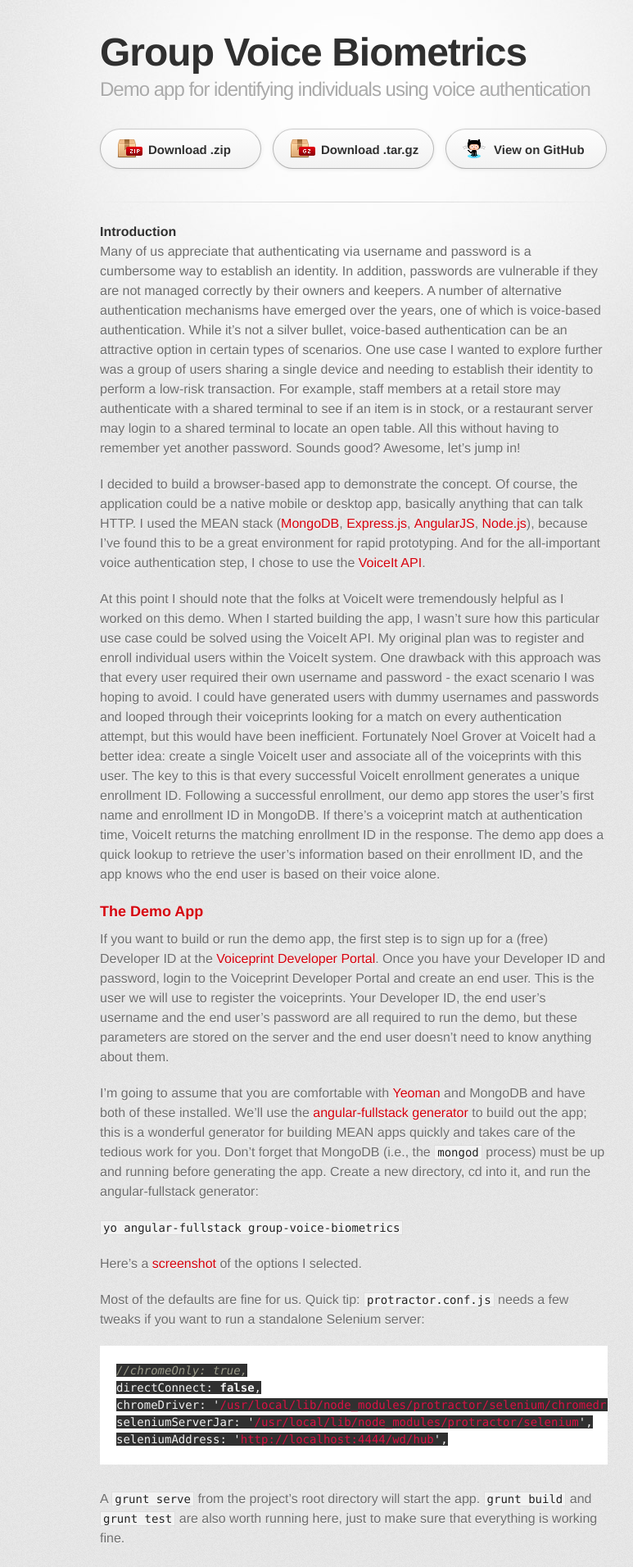
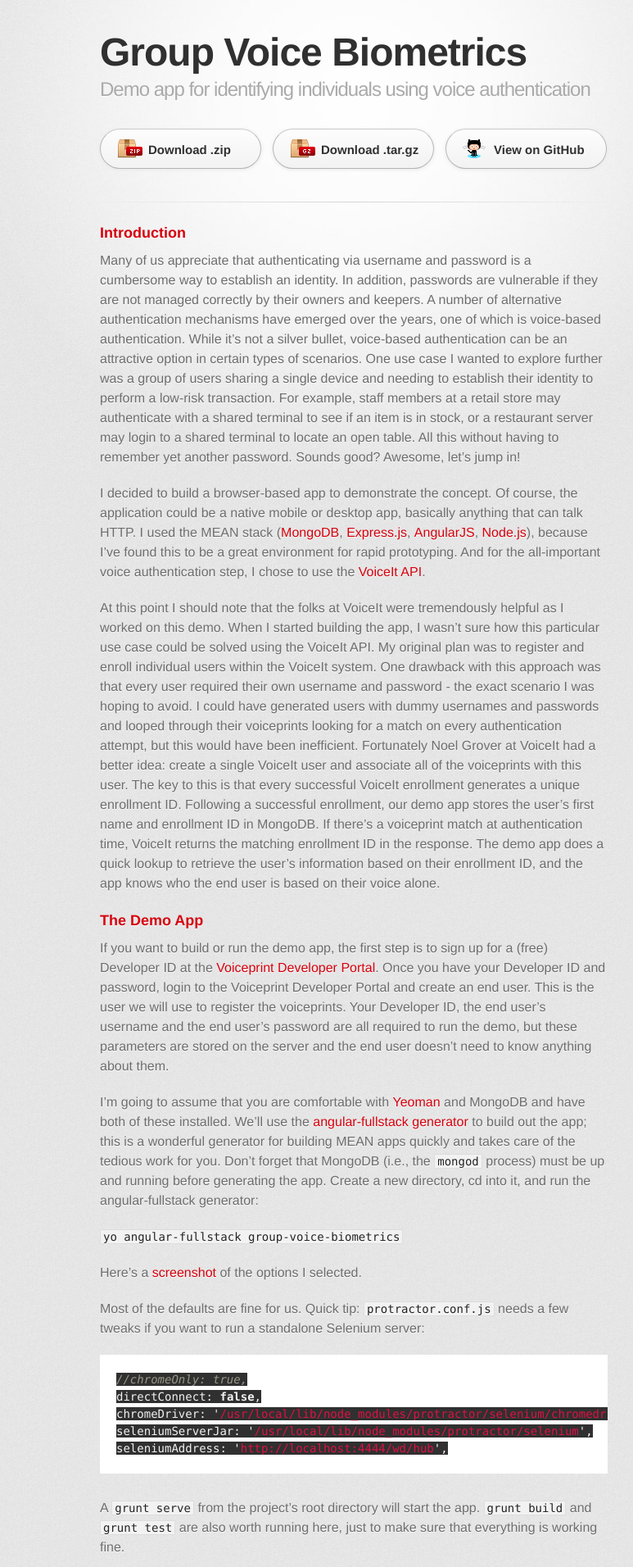
Before and after one commit to donnydazzler/group-voice-biometrics, a Jekyll site: the page built from index.md, in a window 1280 px wide. Shown: the top 1912 px of the page at 82% size, without its empty margins (208-981 px from the left). Built offline with Jekyll 4.4.1, drawn with Linux system fonts in a browser that asks for light colours; some web fonts are replaced; Markdown is read by kramdown in place of the engine named in the settings.

Commit message:
index.md update

````diff
--- a/index.md
+++ b/index.md
@@ -1,8 +1,7 @@
 ---
 layout: index
 ---
-#### Introduction
-
+### Introduction
 Many of us appreciate that authenticating via username and password is a cumbersome way to establish an identity. In addition, passwords are vulnerable if they are not managed correctly by their owners and keepers. A number of alternative authentication mechanisms have emerged over the years, one of which is voice-based authentication. While it's not a silver bullet, voice-based authentication can be an attractive option in certain types of scenarios. One use case I wanted to explore further was a group of users sharing a single device and needing to establish their identity to perform a low-risk transaction. For example, staff members at a retail store may authenticate with a shared terminal to see if an item is in stock, or a restaurant server may login to a shared terminal to locate an open table. All this without having to remember yet another password. Sounds good? Awesome, let's jump in!
 
 I decided to build a browser-based app to demonstrate the concept. Of course, the application could be a native mobile or desktop app, basically anything that can talk HTTP. I used the MEAN stack ([MongoDB](http://www.mongodb.org/), [Express.js](http://expressjs.com/), [AngularJS](https://angularjs.org/), [Node.js](http://nodejs.org/)), because I've found this to be a great environment for rapid prototyping. And for the all-important voice authentication step, I chose to use the [VoiceIt API](http://www.voiceit-tech.com/).
@@ -10,7 +9,6 @@
 At this point I should note that the folks at VoiceIt were tremendously helpful as I worked on this demo. When I started building the app, I wasn't sure how this particular use case could be solved using the VoiceIt API. My original plan was to register and enroll individual users within the VoiceIt system. One drawback with this approach was that every user required their own username and password - the exact scenario I was hoping to avoid. I could have generated users with dummy usernames and passwords and looped through their voiceprints looking for a match on every authentication attempt, but this would have been inefficient. Fortunately Noel Grover at VoiceIt had a better idea: create a single VoiceIt user and associate all of the voiceprints with this user. The key to this is that every successful VoiceIt enrollment generates a unique enrollment ID. Following a successful enrollment, our demo app stores the user's first name and enrollment ID in MongoDB. If there's a voiceprint match at authentication time, VoiceIt returns the matching enrollment ID in the response. The demo app does a quick lookup to retrieve the user's information based on their enrollment ID, and the app knows who the end user is based on their voice alone.
 
 ### The Demo App
-
 If you want to build or run the demo app, the first step is to sign up for a (free) Developer ID at the [Voiceprint Developer Portal](https://siv.voiceprintportal.com/). Once you have your Developer ID and password, login to the Voiceprint Developer Portal and create an end user. This is the user we will use to register the voiceprints. Your Developer ID, the end user's username and the end user's password are all required to run the demo, but these parameters are stored on the server and the end user doesn't need to know anything about them.
 
 I'm going to assume that you are comfortable with [Yeoman](http://yeoman.io/) and MongoDB and have both of these installed. We'll use the [angular-fullstack generator](https://github.com/DaftMonk/generator-angular-fullstack) to build out the app; this is a wonderful generator for building MEAN apps quickly and takes care of the tedious work for you. Don't forget that MongoDB (i.e., the `mongod` process) must be up and running before generating the app. Create a new directory, cd into it, and run the angular-fullstack generator:
@@ -40,7 +38,6 @@
 Run `npm install voice-it q request --save` to install the modules and add them to the dependency list. Now that the app's foundation is in place, let's build out the server side.
 
 ### Server-Side
-
 Before jumping into the server-side code, I have an Express body-parser configuration tip for you: since we are going to be POSTing WAV files to the server rather than JSON data, we need to ensure that the server is prepared to receive this kind of data and also files of a reasonable size. This gave me a multi-day headache; I'm hoping that others will benefit from my lesson learned! So make the following changes in `server/config/express.js`:
 
 ```javascript
@@ -50,7 +47,6 @@
 ```
 
 Next, create the following environment variables to store the important config data:
-
 `VOICEIT_EMAIL`
 `VOICEIT_PWD`
 `VOICEIT_DEV_ID`
@@ -337,21 +333,3 @@
 
 ### Next steps
 There are numerous extension points to this app. For example, you could add support for profile images, or add an audio visualization during the recording process (a la Chris Wilson's AudioRecorder demo, or [KITT's Voice Synthesizer](https://www.youtube.com/watch?v=WiTYzppwU7s)?!). On the server-side, the authentication process could be used to create an OAuth "voice grant flow". The OAuth Authorization Server would issue an OAuth access token upon successful voice authentication. Another extension point would be to combine the voice authentication process with a command. This becomes a powerful way to enhance the user experience: the user could authenticate and jump to a specific part of the app simply by saying a command.
-
-<!--
-<a class="anchor" href="#welcome-to-github-pages" aria-hidden="true"><span class="octicon octicon-link"></span></a>Welcome to GitHub Pages.
-
-<pre><code>$ cd your_repo_root/repo_name
-$ git fetch origin
-$ git checkout gh-pages
-</code></pre>
-
-<h3>
-<a id="designer-templates" class="anchor" href="#designer-templates" aria-hidden="true"><span class="octicon octicon-link"></span></a>
-Designer Templates
-</h3>
-
-<h3>
-<a id="rather-drive-stick" class="anchor" href="#rather-drive-stick" aria-hidden="true"><span class="octicon octicon-link"></span></a>
-Rather Drive Stick?</h3>
--->
````
